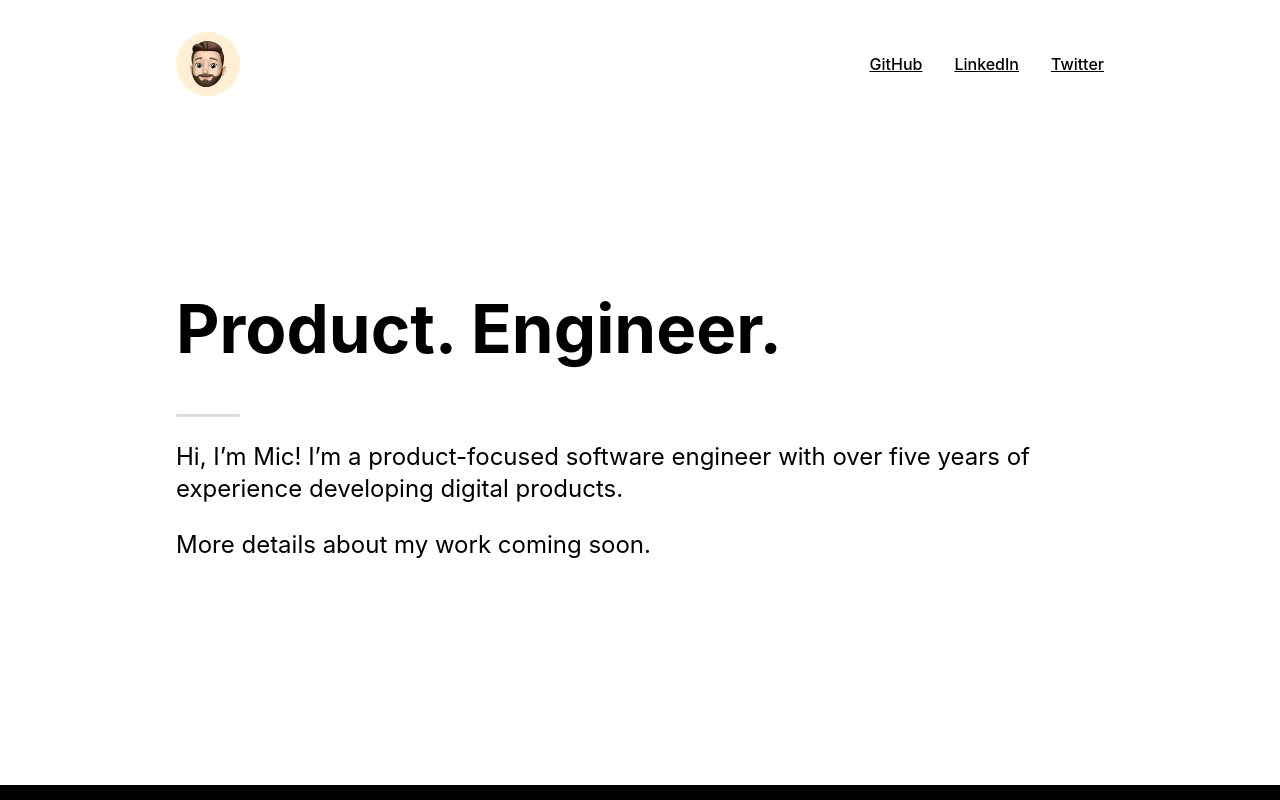
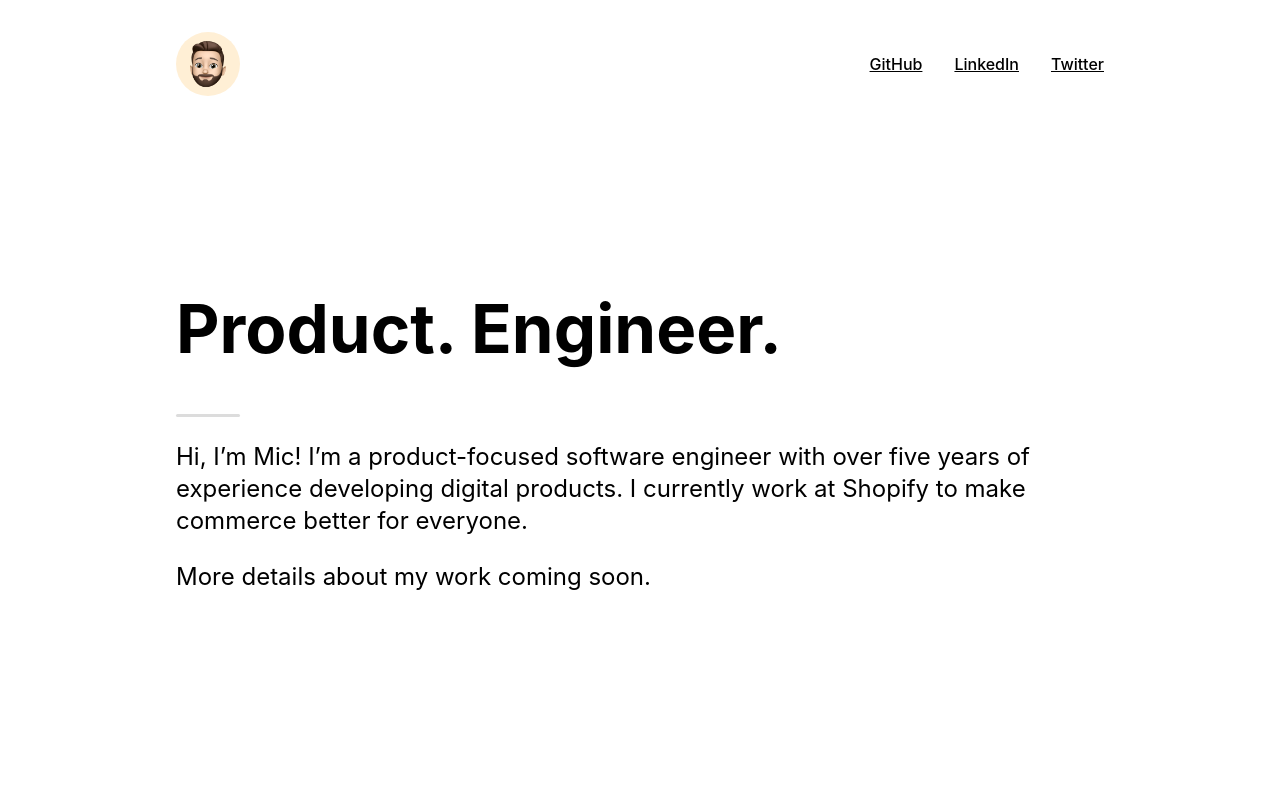
Before and after one commit to mic-css/mic-css.github.io, a React (Create React App) app: page / in a window 1280 px wide. Shown: the top 800 px of the page. Built offline with nearby package versions, Linux system fonts and the light colour scheme.

Commit message:
Add current work info

```diff
--- a/src/components/About.js
+++ b/src/components/About.js
@@ -63,7 +63,8 @@ export default function About() {
       <div css={about}>
         <p>
           Hi, I&#x2019;m Mic! I&#x2019;m a product-focused software engineer
-          with over five years of experience developing digital products.
+          with over five years of experience developing digital products. I
+          currently work at Shopify to make commerce better for everyone.
         </p>
 
         <p>More details about my work coming soon.</p>
```
